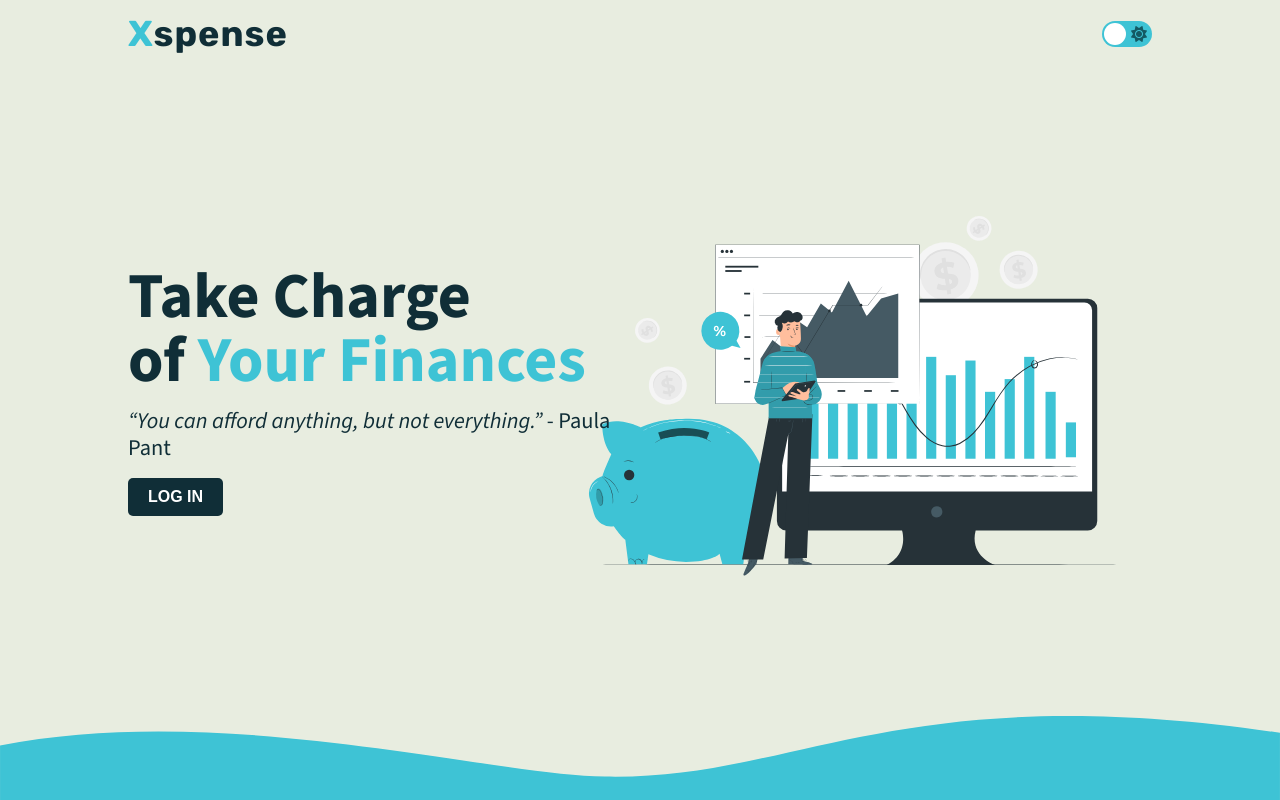
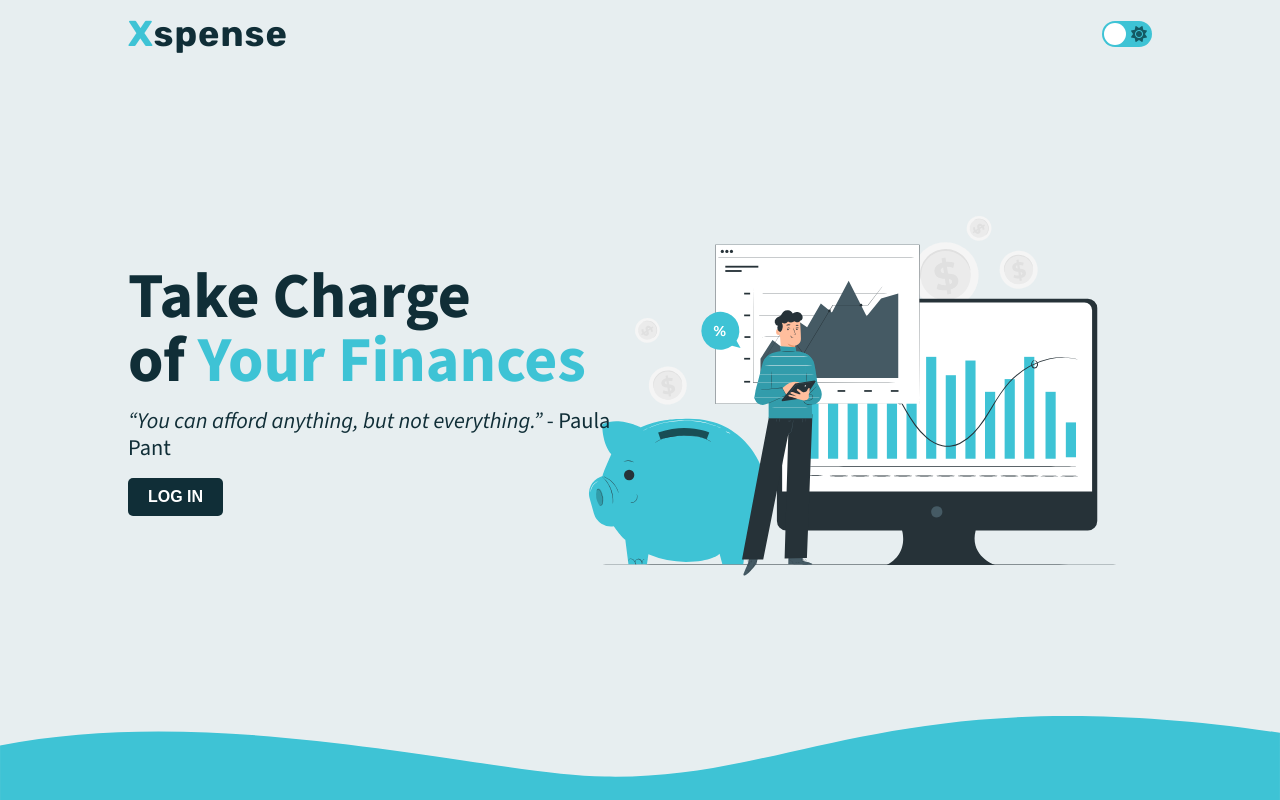
Before and after one commit to seasandf88/Xpense_app, a Flask app: page / in a window 1280 px wide. Run offline with Flask 3, Linux system fonts and the light colour scheme; some libraries are stand-ins or nearby versions.

Commit message:
Changes BG color

```diff
--- a/static/css/style.css
+++ b/static/css/style.css
@@ -12,7 +12,7 @@
   --accent-color5: #F78D3F;
   --accent-color6: #145b96;
   --accent-color7: #3d5f06;
-  --background-color: #E8EDE0;
+  --background-color: #e7eef0;
   --footer-color: #3ec3d5;
   --box-shadow: 0 0 8px #bbb;
   --main-font: "Source Sans 3", sans-serif;
--- a/static/css/switch.css
+++ b/static/css/switch.css
@@ -12,7 +12,7 @@
   --accent-color4: #f3aa00;
   --accent-color5: #F78D3F;
   --accent-color6: #145b96;
-  --accent-color7: #3d5f06;
+  --accent-color7: #57850c;
   --background-color: #0a0b0f;
   --footer-color: #145a64;
 }
```
Also changed, not shown: instance/database.db.
